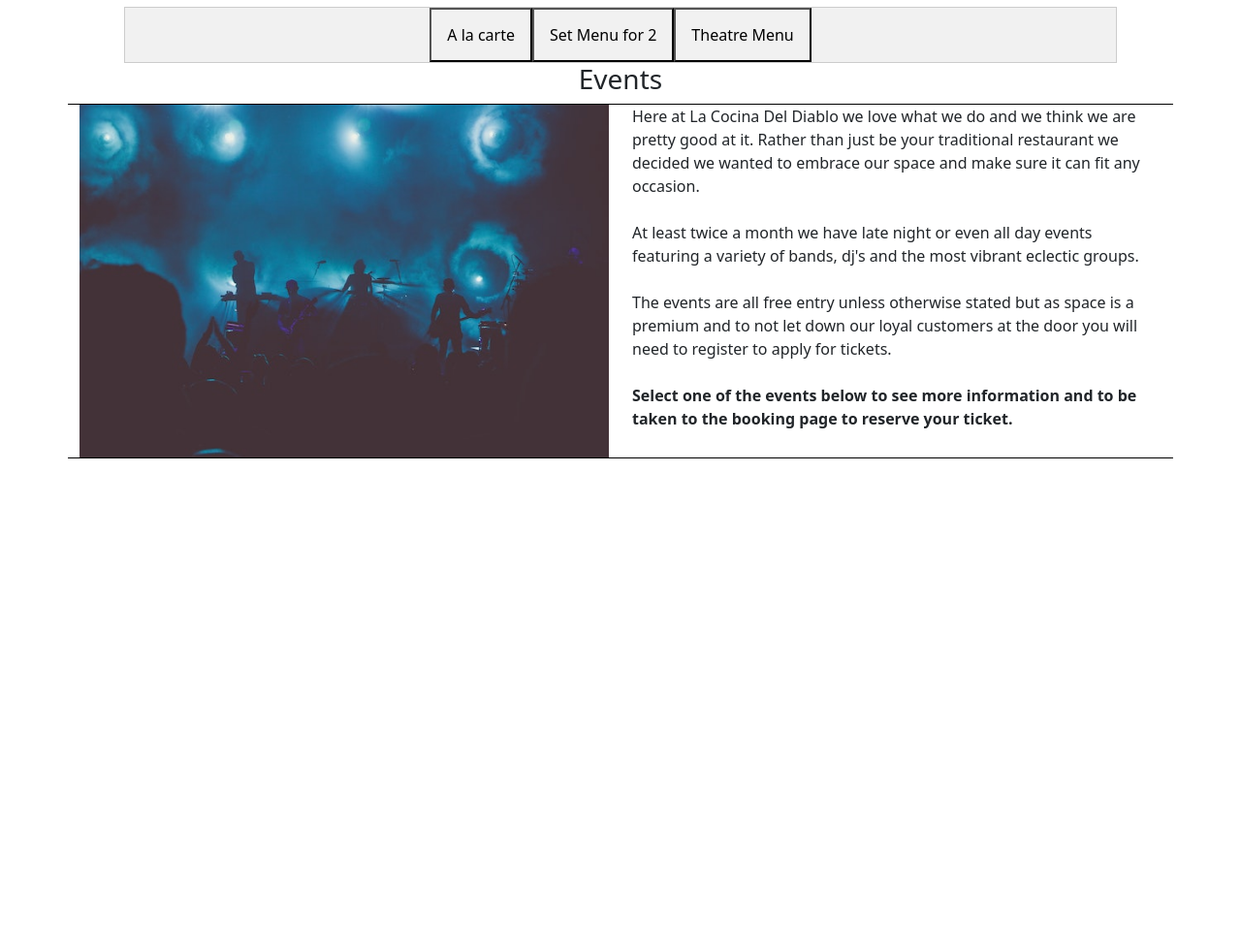
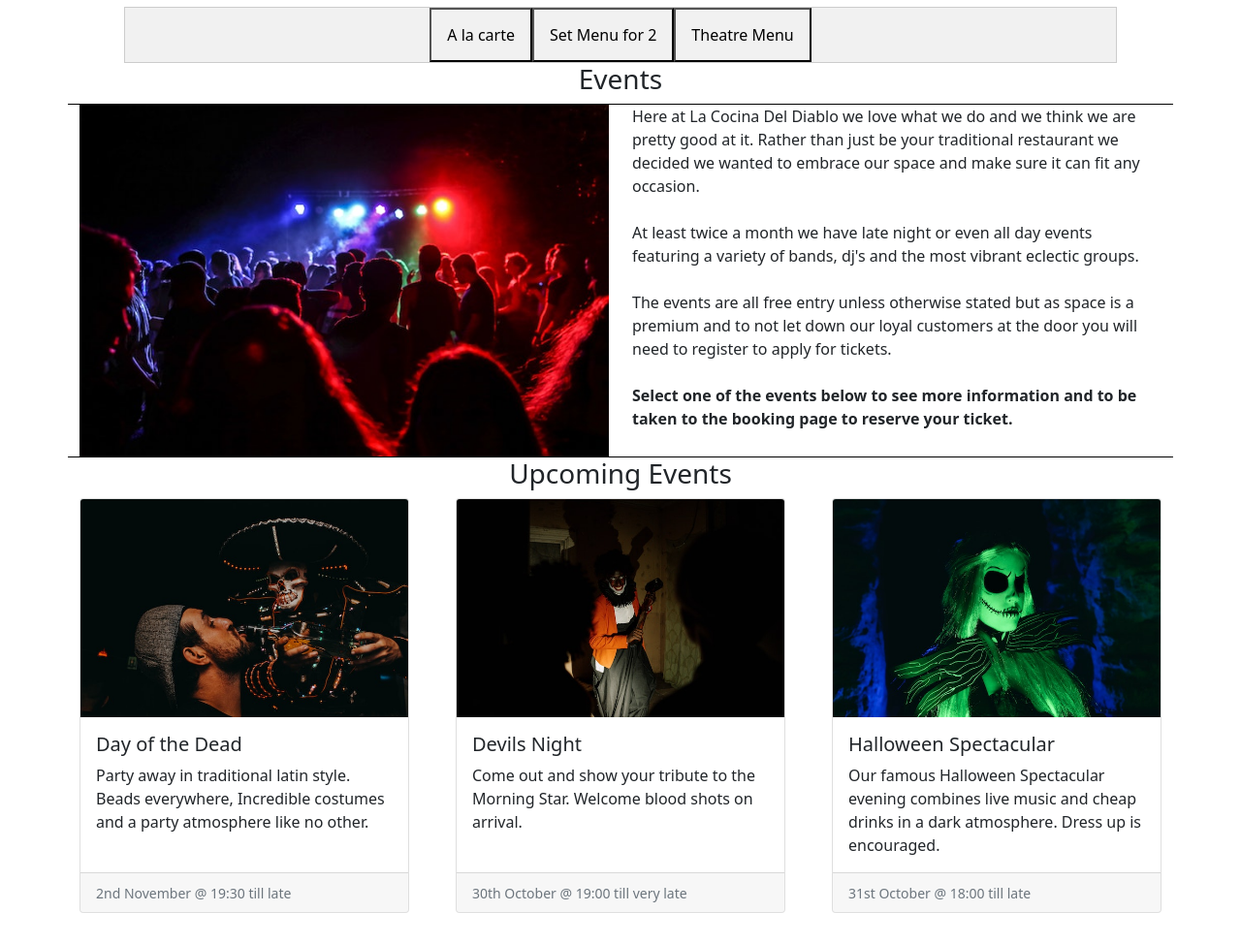
Before and after one commit to Alan-Bushell/la-cocina-del-diablo, a Django app: page / in a window 1280 px wide. Shown: the part 1270-2244 px from the top of the page at 97% size. Before the commit the page ends 1743 px from the top, so only its background shows below. Run offline with Django 3.2, Linux system fonts and the light colour scheme; data that the repository does not hold is empty; some libraries are stand-ins or nearby versions.

Commit message:
add events list cards

```diff
--- a/templates/index.html
+++ b/templates/index.html
@@ -17,7 +17,7 @@
     <div class="col">
       <div class="card h-100">
         <img src="{% static 'images/bar.jpg' %}" class="card-img-top"
-          alt="Skyscrapers" />
+          alt="Dark image of the dive style bar" />
         <div class="card-body">
           <h5 class="card-title">Bar</h5>
           <p class="card-text">
@@ -33,7 +33,7 @@
     <div class="col">
       <div class="card h-100">
         <img src="{% static 'images/small-restaurant.jpg' %}" class="card-img-top"
-          alt="Los Angeles Skyscrapers" />
+          alt="Darkly candle lit restaurant" />
         <div class="card-body">
           <h5 class="card-title">Restaurant</h5>
           <p class="card-text">This card has supporting text below as a natural lead-in to additional content.
@@ -47,7 +47,7 @@
     <div class="col">
       <div class="card h-100">
         <img src="{% static 'images/venue2.jpg' %}" class="card-img-top"
-          alt="Palm Springs Road" />
+          alt="Picture of the Venue with a drummer playing the drums" />
         <div class="card-body">
           <h5 class="card-title">Venue</h5>
           <p class="card-text">
@@ -63,6 +63,7 @@
     </div>
   </div>
 </div>
+
 <!--Menu Section-->
 <h3 class="text-center">Menus</h3>
 
@@ -121,7 +122,7 @@
   <p class="text-center">Check out our pre-theatre menu. Ideal for those looking to be in and out quickly.</p>
 </div>
 
-
+<!--Events Section-->
 <h3 class="text-center">Events</h3>
 
 <div class="container events-info-container">
@@ -135,8 +136,60 @@
         At least twice a month we have late night or even all day events featuring a variety of bands, dj's and the most vibrant eclectic groups.<br><br>
         The events are all free entry unless otherwise stated but as space is
         a premium and to not let down our loyal customers at the door you will need to register to apply for tickets.<br><br>
-        <strong>Select one of the events below to see more information and to be taken to the booking page to reserve your ticket. </strong>
+        <strong>Select one of the events below to see more information and to be taken to the booking page to reserve your ticket.</strong>
       </p>
+    </div>
+  </div>
+</div>
+
+<!--Upcoming Events-->
+<h3 class="text-center">Upcoming Events</h3>
+<!--Card Group-->
+<div class="container">
+  <div class="row row-cols-1 row-cols-md-3 g-5">
+      <div class="col">
+        <div class="card h-100">
+          <img src="{% static 'images/dayofdead.jpg' %}" class="card-img-top"
+            alt="Dark image of the dive style bar" />
+          <div class="card-body">
+            <h5 class="card-title">Day of the Dead</h5>
+            <p class="card-text">
+              Party away in traditional latin style. Beads everywhere, Incredible costumes and a party atmosphere like no other.
+            </p>
+          </div>
+          <div class="card-footer">
+            <small class="text-muted">2nd November @ 19:30 till late</small>
+          </div>
+        </div>
+      </div>
+      <div class="col">
+        <div class="card h-100">
+          <img src="{% static 'images/devils-night.jpg' %}" class="card-img-top"
+            alt="Darkly candle lit restaurant" />
+          <div class="card-body">
+            <h5 class="card-title">Devils Night</h5>
+            <p class="card-text">Come out and show your tribute to the Morning Star. Welcome blood shots on arrival.
+            </p>
+          </div>
+          <div class="card-footer">
+            <small class="text-muted">30th October @ 19:00 till very late</small>
+          </div>
+        </div>
+      </div>
+      <div class="col">
+        <div class="card h-100">
+          <img src="{% static 'images/halloween.jpg' %}" class="card-img-top"
+            alt="Picture of the Venue with a drummer playing the drums" />
+          <div class="card-body">
+            <h5 class="card-title">Halloween Spectacular</h5>
+            <p class="card-text">
+              Our famous Halloween Spectacular evening combines live music and cheap drinks in a dark atmosphere. Dress up is encouraged.
+            </p>
+          </div>
+          <div class="card-footer">
+            <small class="text-muted">31st October @ 18:00 till late</small>
+          </div>
+        </div>
       </div>
     </div>
   </div>
```
Also changed, not shown: static/images/dayofdead.jpg (added), static/images/devils-night.jpg (added), static/images/event.jpg, static/images/halloween.jpg (added). Lines whose indentation alone changed are shown as unchanged.
